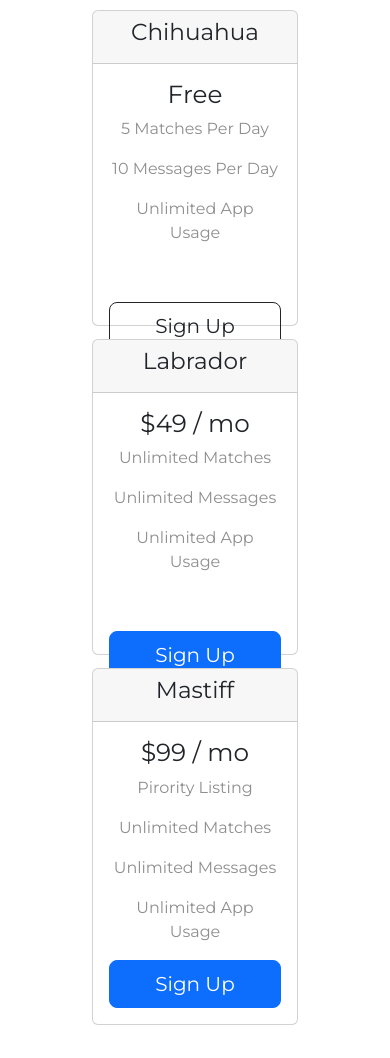
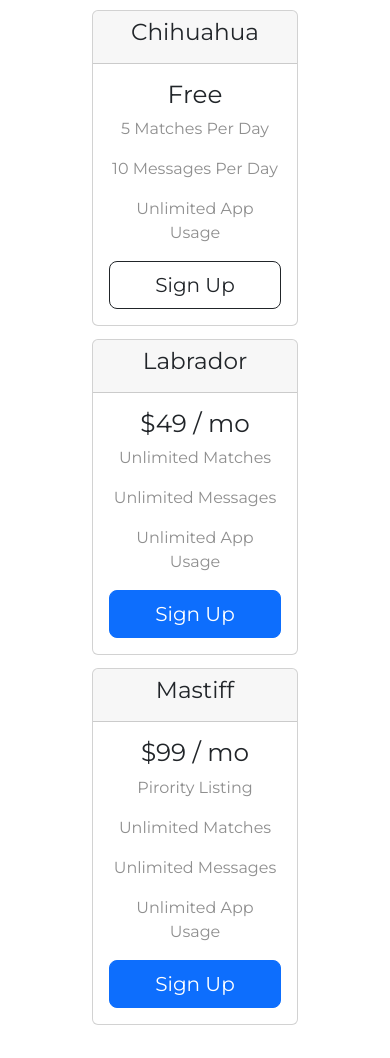
Before and after one commit to sameers26/W3, a plain HTML site: page index.html in a window 390 px wide. Shown: the part 3235-4293 px from the top of the page. Drawn offline with nearby package versions, Linux system fonts and the light colour scheme.

Commit message:
Update styles.css

```diff
--- a/css/styles.css
+++ b/css/styles.css
@@ -146,6 +146,12 @@ p
     position: static;
     }
 
+    .sign
+    {
+        position:relative;
+        top:0;
+    }
+
 }
 
 @media (min-width:1710px)
```
